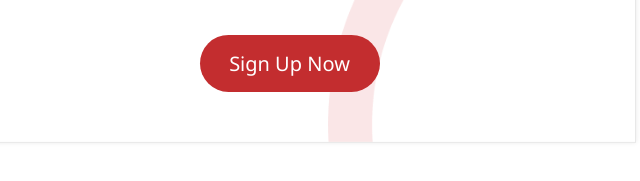
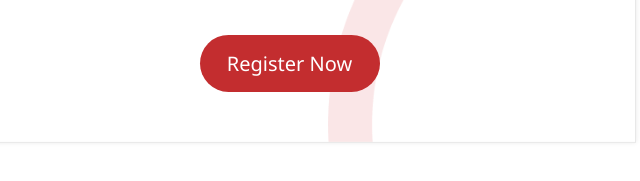
Before and after one commit to kartikagrawal2244/kalyanjewellers, a plain HTML site: page index.html in a window 1280 px wide. Shown: the part 495-676 px from the top of the page, 453-1093 px from the left. Drawn offline with Linux system fonts and the light colour scheme.

Commit message:
add link

```diff
--- a/index.html
+++ b/index.html
@@ -106,9 +106,8 @@
                 Profiles
             </p>
 
-            <a href="#"
-                style="text-transform: capitalize; text-decoration: none; background-color: #C32D2F; color: #ffffff; border-radius: 100px; padding: 15px 25px; font-weight: 500; display: inline-flex; align-items: center; width: 130px; justify-content: space-around; font-size: 20px; margin-bottom: 50px;">sign
-                up now
+            <a href="https://www.kalyanmatrimony.com/online-matrimony-website"
+                style="text-transform: capitalize; text-decoration: none; background-color: #C32D2F; color: #ffffff; border-radius: 100px; padding: 15px 25px; font-weight: 500; display: inline-flex; align-items: center; width: 130px; justify-content: space-around; font-size: 20px; margin-bottom: 50px;">register now
             </a>
         </div>
     </div>
```
